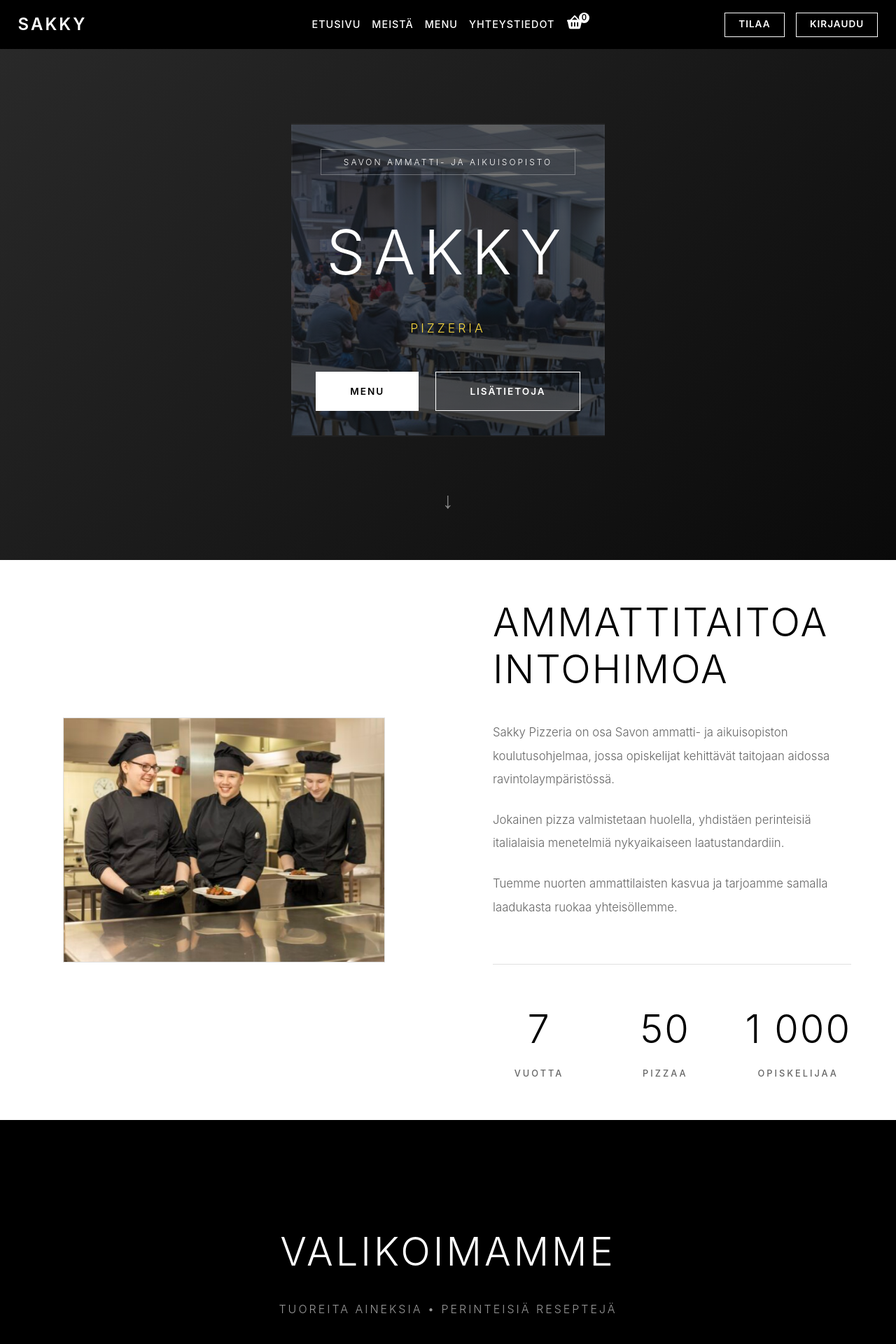
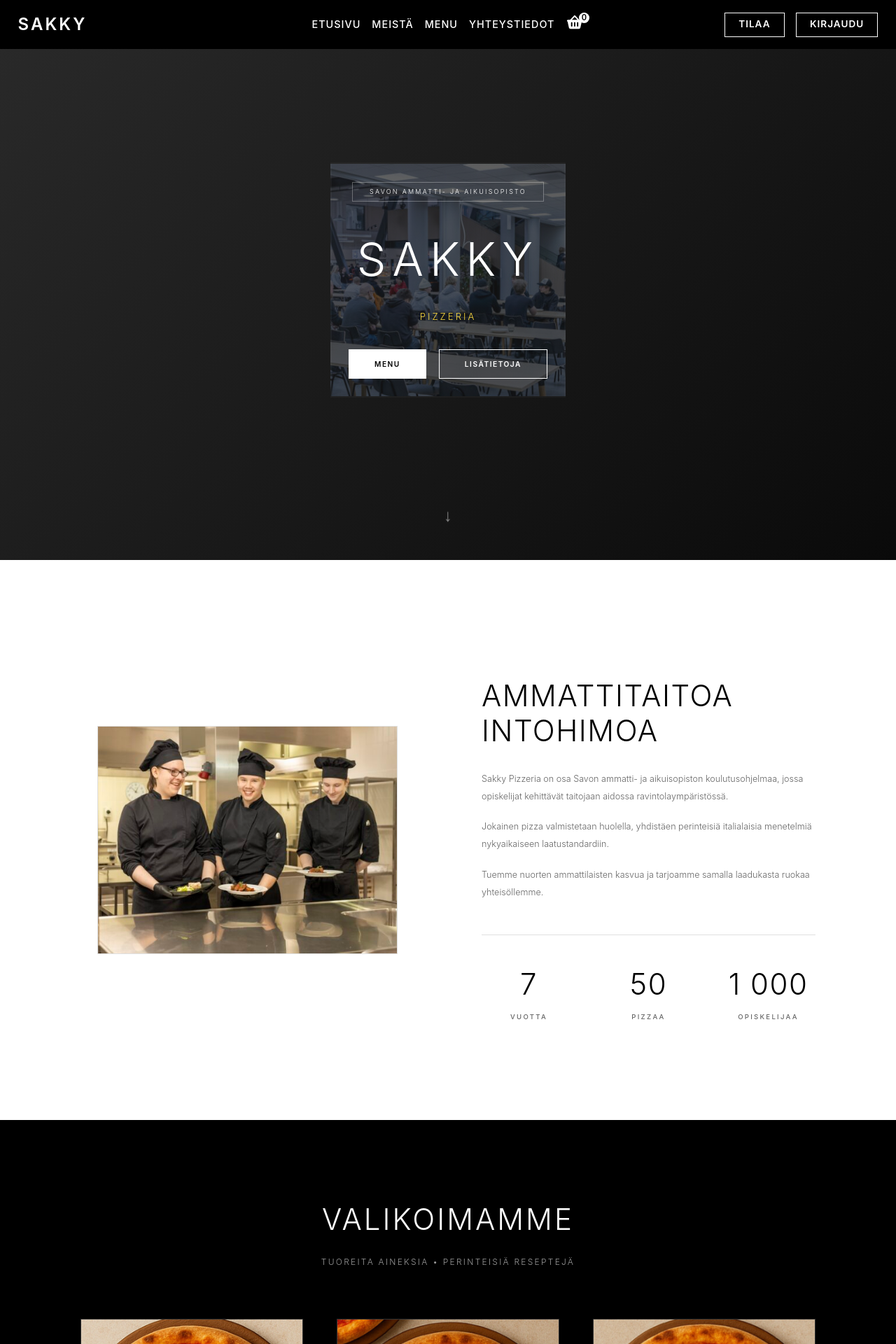
Before and after one commit to RistoT1/ModernPizzeria-ES6-PHP, a PHP site: page / in a window 1280 px wide. Shown: the top 1920 px of the page at 70% size. Run offline with PHP 8.4, Linux system fonts and the light colour scheme; data comes from the database, SQL or seed files in the repository; data that the repository does not hold is empty; some libraries are stand-ins or nearby versions.

Commit message:
optimised

```diff
--- a/css/index.css
+++ b/css/index.css
@@ -7,7 +7,7 @@
     --color-text-lighter: #999;
     --color-border: rgba(255, 255, 255, 0.1);
     --timing-smooth: cubic-bezier(0.4, 0, 0.2, 1);
-    --spacing-base: 1rem;
+    --spacing-base: 0.75rem;
 }
 
 * {
@@ -76,17 +71,11 @@
     left: 50%;
     transform: translate(-50%, -50%);
     background-image: url("../src/img/Savilahden_kampus_D-585x390.jpg");
-
-    width: clamp(400px, 35vw, 600px);
-    height: clamp(400px, 35vw, 600px);
-
-
-
-
+    width: clamp(300px, 26.25vw, 450px);
+    height: clamp(300px, 26.25vw, 450px);
     border: 2px solid var(--color-border);
     pointer-events: none;
     opacity: 0.3;
-
     background-size: cover;
     background-position: center;
     background-repeat: no-repeat;
@@ -96,51 +85,51 @@
     position: relative;
     z-index: 10;
     text-align: center;
-    padding: 0 2rem;
+    padding: 0 1.5rem;
 }
 
 .hero__badge {
     display: inline-block;
-    padding: 0.5rem 2rem;
+    padding: 0.375rem 1.5rem;
     border: 1px solid rgba(255, 255, 255, 0.3);
-    font-size: 0.75rem;
-    letter-spacing: 3px;
-    margin-bottom: 2.5rem;
+    font-size: 0.5625rem;
+    letter-spacing: 2.25px;
+    margin-bottom: 1.875rem;
     text-transform: uppercase;
     font-weight: 300;
 }
 
 .hero__title {
-    font-size: clamp(3rem, 8vw, 5.5rem);
+    font-size: clamp(2.25rem, 6vw, 4.125rem);
     font-weight: 300;
-    letter-spacing: clamp(6px, 2vw, 12px);
-    margin-bottom: 1.5rem;
+    letter-spacing: clamp(4.5px, 1.5vw, 9px);
+    margin-bottom: 1.125rem;
     text-transform: uppercase;
 }
 
 .hero__subtitle {
-    font-size: clamp(1rem, 2vw, 1.1rem);
-    letter-spacing: 4px;
+    font-size: clamp(0.75rem, 1.5vw, 0.825rem);
+    letter-spacing: 3px;
     font-weight: 300;
-    margin-bottom: 3rem;
+    margin-bottom: 2.25rem;
     color: rgba(248, 214, 61, 1);
     text-transform: uppercase;
 }
 
 .hero__actions {
     display: flex;
-    gap: 1.5rem;
+    gap: 1.125rem;
     justify-content: center;
     flex-wrap: wrap;
 }
 
 .btn {
-    padding: 1.2rem 3rem;
+    padding: 0.9rem 2.25rem;
     cursor: pointer;
     font-family: inherit;
-    font-size: 0.85rem;
+    font-size: 0.6375rem;
     font-weight: 600;
-    letter-spacing: 2px;
+    letter-spacing: 1.5px;
     text-transform: uppercase;
     transition: all 0.3s var(--timing-smooth);
     border: 1px solid;
@@ -173,13 +162,13 @@
 .btn--secondary:focus {
     background: var(--color-secondary);
     color: var(--color-primary);
-    transform: translateY(-3px);
+    transform: translateY(-2.25px);
     outline: none;
 }
 
 .scroll-indicator {
     position: absolute;
-    bottom: 3rem;
+    bottom: 2.25rem;
     left: 50%;
     transform: translateX(-50%);
     animation: bounce 2s ease-in-out infinite;
@@ -189,8 +178,8 @@
     background: none;
     border: none;
     color: var(--color-secondary);
-    font-size: 2rem;
-    padding: 0.5rem;
+    font-size: 1.5rem;
+    padding: 0.375rem;
     will-change: transform;
 }
 
@@ -201,7 +190,7 @@
 /* About Section */
 .about {
     height: 100vh;
-    padding: 7rem 5%;
+    padding: 5.25rem 5%;
     background: var(--color-secondary);
     color: var(--color-primary);
     display: flex;
@@ -209,11 +198,11 @@
 }
 
 .about__container {
-    max-width: 1400px;
+    max-width: 1050px;
     margin: 0 auto;
     display: grid;
     grid-template-columns: 1fr 1fr;
-    gap: 8rem;
+    gap: 6rem;
     align-items: center;
 }
 
@@ -243,18 +232,18 @@
 }
 
 .about__title {
-    font-size: clamp(2.5rem, 5vw, 3.5rem);
-    margin-bottom: 2.5rem;
-    letter-spacing: 2px;
+    font-size: clamp(1.875rem, 3.75vw, 2.625rem);
+    margin: 1.875rem 0;
+    letter-spacing: 1.5px;
     font-weight: 300;
     line-height: 1.2;
     text-transform: uppercase;
 }
 
 .about__text {
-    font-size: 1.05rem;
+    font-size: 0.7875rem;
     line-height: 2;
-    margin-bottom: 1.5rem;
+    margin-bottom: 1.125rem;
     color: var(--color-text-light);
     font-weight: 300;
 }
@@ -262,9 +251,9 @@
 .stats {
     display: grid;
     grid-template-columns: repeat(3, 1fr);
-    gap: 3rem;
-    margin-top: 4rem;
-    padding-top: 3rem;
+    gap: 2.25rem;
+    margin-top: 3rem;
+    padding-top: 2.25rem;
     border-top: 1px solid #e0e0e0;
 }
 
@@ -273,11 +262,11 @@
 }
 
 .stat__number {
-    font-size: clamp(2.5rem, 5vw, 3.5rem);
+    font-size: clamp(1.875rem, 3.75vw, 2.625rem);
     font-weight: 300;
-    margin-bottom: 0.5rem;
+    margin-bottom: 0.375rem;
     color: var(--color-primary);
-    letter-spacing: 2px;
+    letter-spacing: 1.5px;
     min-height: 1.5em;
     display: flex;
     align-items: center;
@@ -285,8 +274,8 @@
 }
 
 .stat__label {
-    font-size: 0.8rem;
-    letter-spacing: 3px;
+    font-size: 0.6rem;
+    letter-spacing: 2.25px;
     font-weight: 500;
     color: var(--color-text-light);
     text-transform: uppercase;
@@ -295,43 +284,43 @@
 /* Menu Section */
 .menu {
     min-height: 100vh;
-    padding: 9rem 5%;
+    padding: 6.75rem 5%;
     background: var(--color-primary);
     display: flex;
     align-items: center;
 }
 
 .menu__container {
-    max-width: 1400px;
+    max-width: 1050px;
     margin: 0 auto;
 }
 
 .menu__header {
     text-align: center;
-    margin-bottom: 6rem;
+    margin-bottom: 4.5rem;
 }
 
 .menu__title {
-    font-size: clamp(2.5rem, 5vw, 3.5rem);
-    margin-bottom: 1.5rem;
-    letter-spacing: 4px;
+    font-size: clamp(1.875rem, 3.75vw, 2.625rem);
+    margin-bottom: 1.125rem;
+    letter-spacing: 3px;
     font-weight: 300;
     text-transform: uppercase;
 }
 
 .menu__subtitle {
-    font-size: 1rem;
+    font-size: 0.75rem;
     color: var(--color-text-lighter);
-    letter-spacing: 3px;
+    letter-spacing: 2.25px;
     font-weight: 300;
     text-transform: uppercase;
 }
 
 .menu__grid {
     display: grid;
-    grid-template-columns: repeat(auto-fit, minmax(300px, 1fr));
-    gap: 4rem;
-    margin-bottom: 5rem;
+    grid-template-columns: repeat(auto-fit, minmax(225px, 1fr));
+    gap: 3rem;
+    margin-bottom: 3.75rem;
 }
 
 .menu-item {
@@ -515,33 +504,29 @@
 .about__container,
 .menu__container,
 .location__container {
-    max-width: 1400px;
+    max-width: 1050px;
     margin: 0 auto;
     width: 100%;
 }
 
 /* Animations */
 @keyframes pulse {
-
     0%,
     100% {
         opacity: 1;
     }
-
     50% {
         opacity: 0.5;
     }
 }
 
 @keyframes bounce {
-
     0%,
     100% {
         transform: translate(-50%, 0);
     }
-
     50% {
-        transform: translate(-50%, -15px);
+        transform: translate(-50%, -11.25px);
     }
 }
 
--- a/index.php
+++ b/index.php
@@ -30,8 +30,8 @@
             <button class="scroll-indicator" aria-label="Vieritä alas" data-scroll="about">↓</button>
         </section>
 
-        <section class="about fade-in" id="about">
-            <div class="about__container">
+        <section class="about" id="about">
+            <div class="about__container fade-in">
                 <div class="about__img-container">
                     <div class="about__visual-wrapper" role="img" aria-label="Decorative element">
                         <img src="src/img/index/kokit-2023-_68.jpg-514x390.jpg" alt="savilahden kampus">
@@ -63,8 +63,8 @@
             </div>
         </section>
 
-        <section class="menu fade-in" id="menu">
-            <div class="menu__container">
+        <section class="menu" id="menu">
+            <div class="menu__container fade-in">
                 <div class="menu__header">
                     <h2 class="menu__title">Valikoimamme</h2>
                     <p class="menu__subtitle">Tuoreita aineksia • Perinteisiä reseptejä</p>
@@ -104,8 +104,8 @@
             </div>
         </section>
 
-        <section class="location fade-in" id="location">
-            <div class="location__container">
+        <section class="location" id="location">
+            <div class="location__container fade-in">
                 <div class="location__info">
                     <h2 class="location__title">Yhteystiedot</h2>
                     <div class="location__details">
--- a/js/components/menu/Popup.js
+++ b/js/components/menu/Popup.js
@@ -2,8 +2,9 @@
 import { validatePopupDom } from '../../helpers/domValid.js';
 
 export class Popup {
-    constructor({ sizeMultipliers }) {
+    constructor({ sizeMultipliers, extras } = {}) {
         this.sizeMultipliers = sizeMultipliers || {};
+        this.extras = extras || {};
         this.selectedPizzaID = null;
         this.selectedSizeID = "2";
         this.basePrice = 0;
--- a/js/helpers/api.js
+++ b/js/helpers/api.js
@@ -73,6 +73,14 @@
 export const fetchPizza = async () => {
     const response = await apiRequest({
         endpoint: '?pizzat',
+        method: 'GET'
+    });
+    return response.success && Array.isArray(response.data) ? response.data : [];
+};
+
+export const fetchExtra = async () => {
+    const response = await apiRequest({
+        endpoint: '?lisat',
         method: 'GET'
     });
     return response.success && Array.isArray(response.data) ? response.data : [];
--- a/js/pages/index.js
+++ b/js/pages/index.js
@@ -50,7 +50,7 @@
             }
         });
 
-        //this.scrollManager = new ScrollManager(sections, menuButton);
+        this.scrollManager = new ScrollManager(sections, menuButton);
     }
 }
 
```
Also changed, not shown: other parts of css/index.css (+45 -53 lines), css/menu.css (+66 -53 lines), css/popup.css (+20 -0 lines), js/pages/menu.js (+12 -7 lines), pages/menu.php (+12 -0 lines), src/img/pepsi.png (added), 1 other file.
